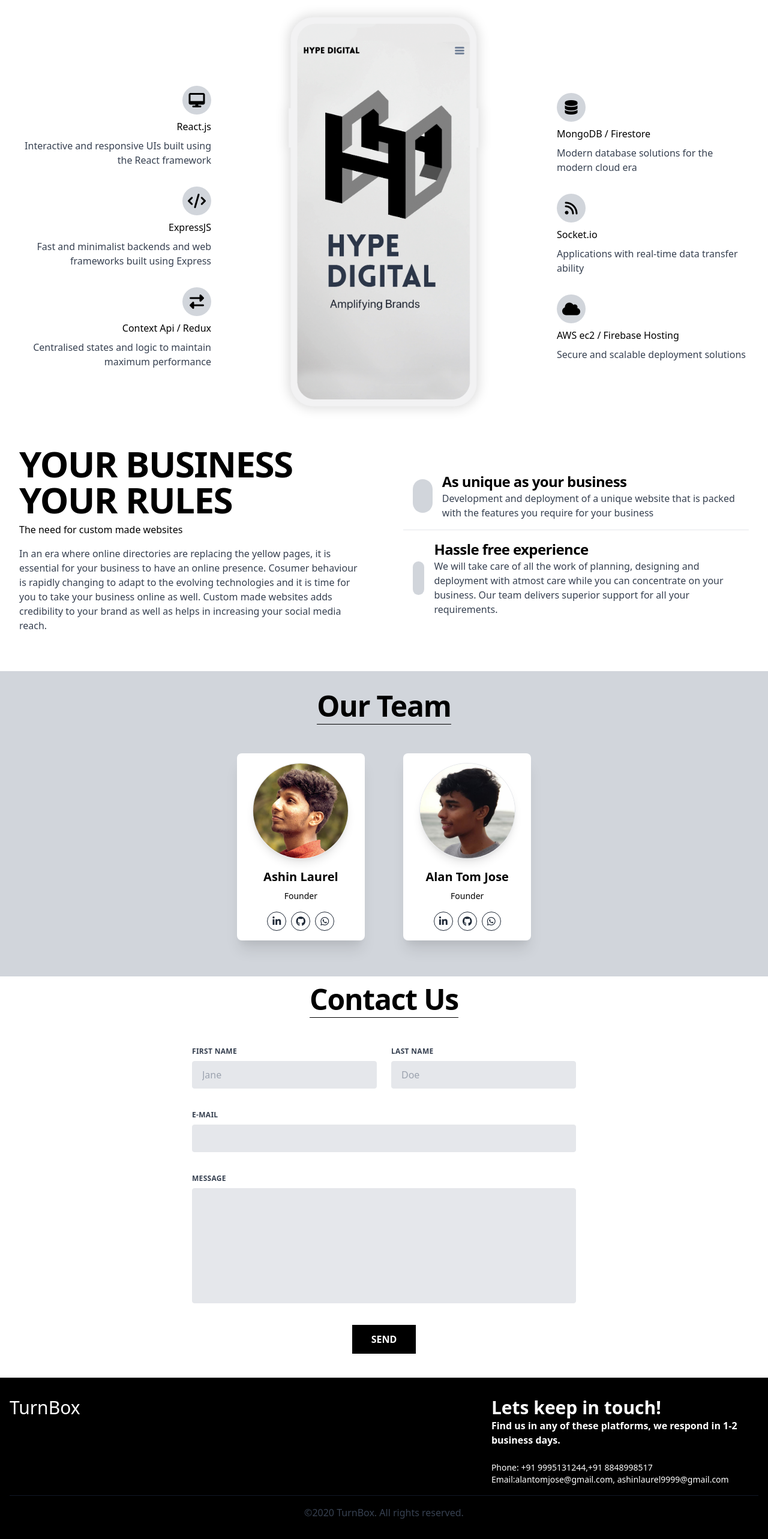
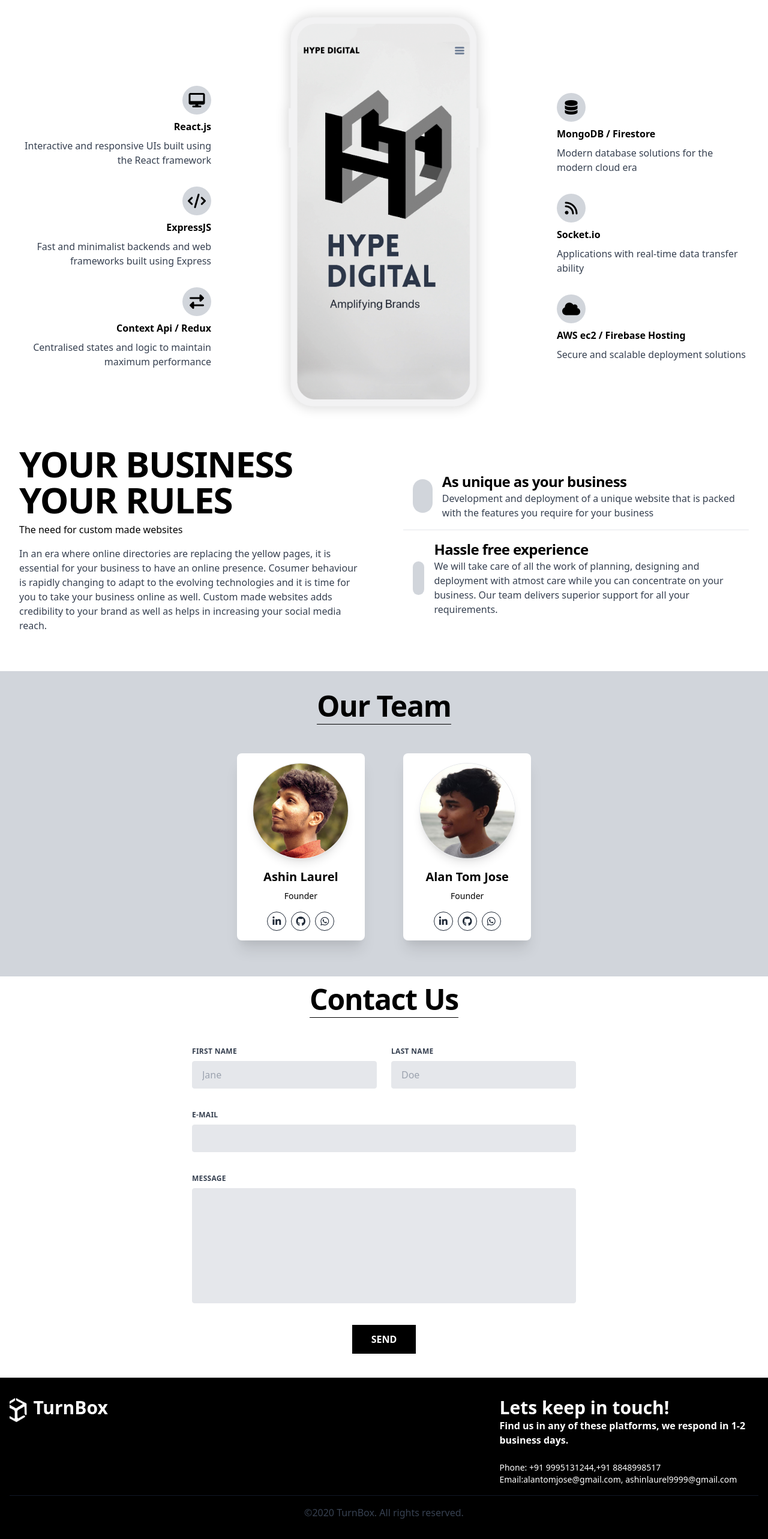
Before and after one commit to ashinlaurel/turnbox, a React (Create React App) app: page / in a window 1280 px wide. Shown: the part 2734-5300 px from the top of the page at 60% size. Built offline with nearby package versions, Linux system fonts and the light colour scheme.

Commit message:
responsive fixes

```diff
--- a/src/Components/Features.js
+++ b/src/Components/Features.js
@@ -3,7 +3,7 @@
 const Features = () => {
   return (
     <div>
-      <div class="font-sans container w-full m-auto flex flex-col lg:flex-row justify-center mt-4 ">
+      <div class="font-sans container w-full m-auto flex flex-col lg:flex-row justify-center mt-4  ">
         <div class="-mt-20 px-20 md:px-0 md:mt-8 order-2 lg:order-1 w-full lg:w-1/4 flex flex-col items-center lg:items-end justify-center text-center lg:text-right ml-0 lg:ml-8 ">
           <div
             class="w-12 h-12 flex items-center justify-center rounded-full bg-gray-300 mb-2"
@@ -12,7 +12,7 @@
             <i className="fa fa-desktop text-2xl object-scale-down text-black"></i>
             {/* <img src={ReactIcon} className="p-2" /> */}
           </div>
-          <h2 class="text-black mb-2 font-normal">React.js</h2>
+          <h2 class="text-black mb-2 font-bold">React.js</h2>
           <p class="text-gray-700 leading-normal mb-8">
             Interactive and responsive UIs built using the React framework
           </p>
@@ -22,7 +22,7 @@
           >
             <i className="fa fa-code text-2xl object-scale-down text-black"></i>
           </div>
-          <h2 class="text-black mb-2 font-normal">ExpressJS</h2>
+          <h2 class="text-black mb-2 font-bold">ExpressJS</h2>
           <p class="text-gray-700 leading-normal mb-8">
             Fast and minimalist backends and web frameworks built using Express
           </p>
@@ -32,7 +32,7 @@
           >
             <i className="fa fa-exchange text-2xl object-scale-down text-black"></i>
           </div>
-          <h2 class="text-black mb-2 font-normal">Context Api / Redux</h2>
+          <h2 class="text-black mb-2 font-bold">Context Api / Redux</h2>
           <p class="text-gray-700 leading-normal">
             Centralised states and logic to maintain maximum performance
           </p>
@@ -52,7 +52,7 @@
           >
             <i className="fa fa-database text-2xl object-scale-down text-black"></i>
           </div>
-          <h2 class="text-black mb-2 font-normal">MongoDB / Firestore</h2>
+          <h2 class="text-black mb-2 font-bold">MongoDB / Firestore</h2>
           <p class="text-gray-700 leading-normal mb-8">
             Modern database solutions for the modern cloud era
           </p>
@@ -65,20 +65,18 @@
               aria-hidden="true"
             ></i>
           </div>
-          <h2 class="text-black mb-2 font-normal">Socket.io</h2>
+          <h2 class="text-black mb-2 font-bold">Socket.io</h2>
           <p class="text-gray-700 leading-normal mb-8">
             Applications with real-time data transfer ability
           </p>
           <div
-            class="w-12 h-12 flex items-center justify-center rounded-full bg-gray-300 mb-2"
+            class="w-12 h-12 flex items-center justify-center rounded-full bg-gray-300 mb-2 "
             alt=""
           >
             <i className="fa fa-cloud text-2xl object-scale-down text-black"></i>
           </div>
-          <h2 class="text-black mb-2 font-normal">
-            AWS ec2 / Firebase Hosting
-          </h2>
-          <p class="text-gray-700 leading-normal">
+          <h2 class="text-black mb-2 font-bold ">AWS ec2 / Firebase Hosting</h2>
+          <p class="text-gray-700 leading-normal border-b border-gray-500 pb-6 sm:pb-0 sm:border-b-0">
             Secure and scalable deployment solutions
           </p>
         </div>
--- a/src/Components/Footer.js
+++ b/src/Components/Footer.js
@@ -1,11 +1,21 @@
 import React from "react";
+import logo from "../Assets/logowhite.png";
+
 const Footer = () => {
   return (
     <div>
       <footer class="font-sans bg-black text-white py-8 px-4">
         <div class="mx-auto container overflow-hidden flex flex-col lg:flex-row justify-between">
-
-          <div className="text-white text-3xl">TurnBox</div>
+          <div className="flex items-start justify-start md:justify-center ">
+            <img
+              className=" mx-2"
+              src={logo}
+              alt="logo"
+              height=""
+              width="40"
+            ></img>
+            <div className="text-white text-3xl font-bold">TurnBox</div>
+          </div>
           <div class="w-1/2 flex text-sm mt-6 lg:mt-0 mx-20">
             {/* <ul class="text-gray-700 list-none p-0 font-thin flex flex-col text-left">
               <li class="inline-block py-2 px-3 text-white uppercase no-underline font-medium tracking-wide">
@@ -146,13 +156,18 @@
             </div> */}
           </div>
           <div className="flex flex-col ">
-              <div className="text-3xl font-bold">Lets keep in touch!</div>
-              <div className="text-md font-bold">Find us in any of these platforms, we respond in 1-2 business days.</div>
-              <br/>
-              <div className="text-sm">Phone: +91 9995131244,+91 8848998517 </div>
+            <div className="text-3xl font-bold">Lets keep in touch!</div>
+            <div className="text-md font-bold">
+              Find us in any of these platforms, we respond in 1-2 business
+              days.
+            </div>
+            <br />
+            <div className="text-sm">Phone: +91 9995131244,+91 8848998517 </div>
 
-              <div className="text-sm">Email:alantomjose@gmail.com, ashinlaurel9999@gmail.com </div>
+            <div className="text-sm">
+              Email:alantomjose@gmail.com, ashinlaurel9999@gmail.com{" "}
             </div>
+          </div>
         </div>
         <div class="pt-4 mt-4 text-gray-700 border-t border-gray-900 text-center">
           ©2020 TurnBox. All rights reserved.
--- a/src/Components/Two.js
+++ b/src/Components/Two.js
@@ -4,10 +4,10 @@
 const Two = () => {
   return (
     <div>
-      <section class="mb-1 md:mb-4 -mt-20  md:-mt-32 font-sans container w-full mx-auto flex flex-col lg:flex-row text-center lg:text-left sm:items-center">
-      <div className=" md:hidden uppercase leading-none text-black font-bold text-6xl pt-10 ">
-            Featured Projects
-          </div>
+      <section class="mb-1 md:mb-4 -mt-24  md:-mt-32 font-sans container w-full mx-auto flex flex-col lg:flex-row text-center lg:text-left sm:items-center">
+        <div className=" md:hidden uppercase leading-none text-black font-bold text-6xl pt-10 ">
+          Featured Projects
+        </div>
         <div class="w-full lg:w-3/4">
           <img
             // src="https://stitches.hyperyolo.com/images/demo-phone.png"
@@ -15,7 +15,10 @@
             alt=""
           />
         </div>
-        <div id="project" class=" w-full lg:w-1/4 flex flex-col justify-center items-start p-8 items-center lg:items-start">
+        <div
+          id="project"
+          class=" w-full lg:w-1/4 flex flex-col justify-center items-start p-8 items-center lg:items-start"
+        >
           <div className="hidden md:flex uppercase leading-none text-black font-bold text-6xl pt-10 ">
             Featured Projects
           </div>
```
